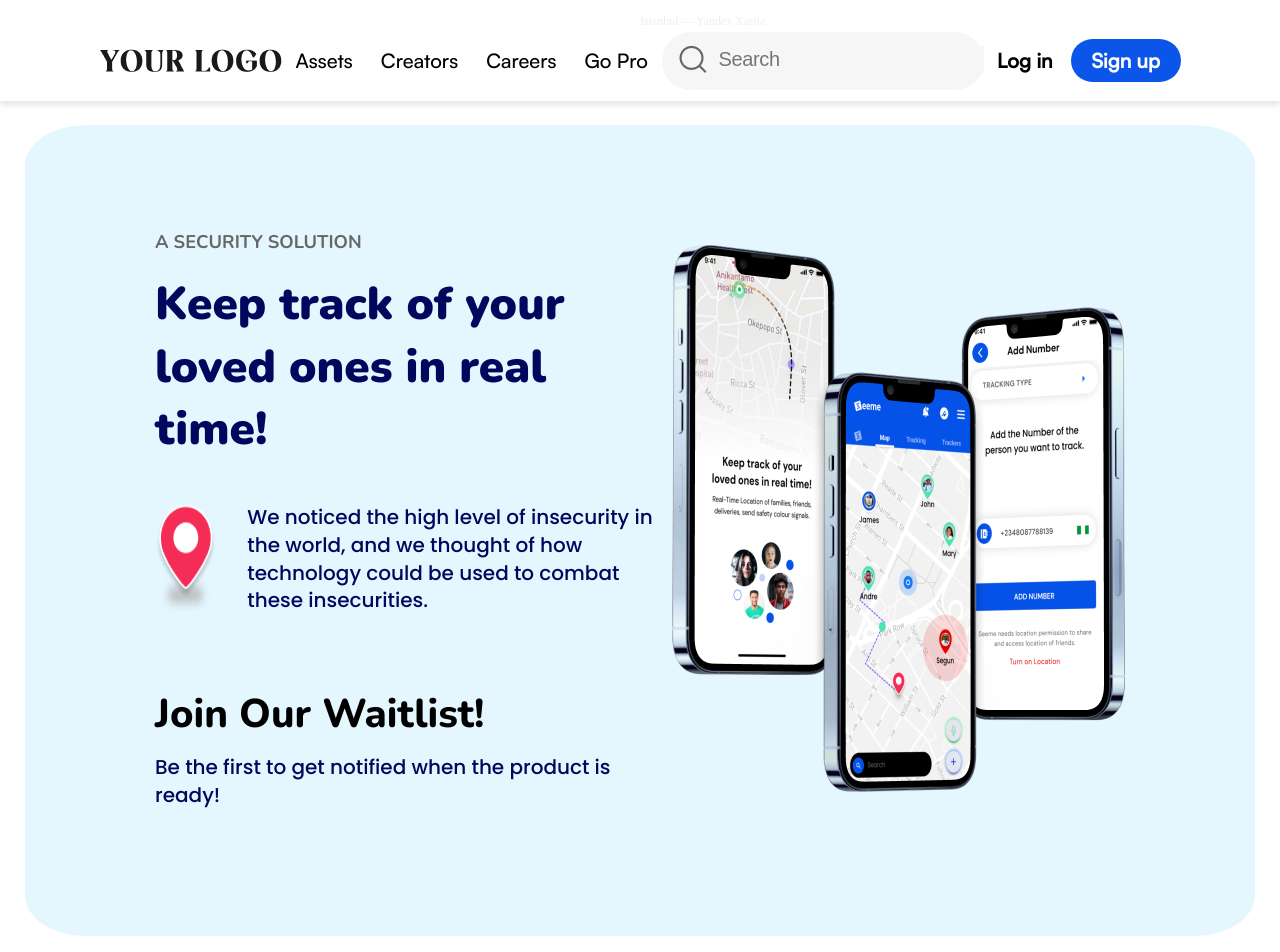
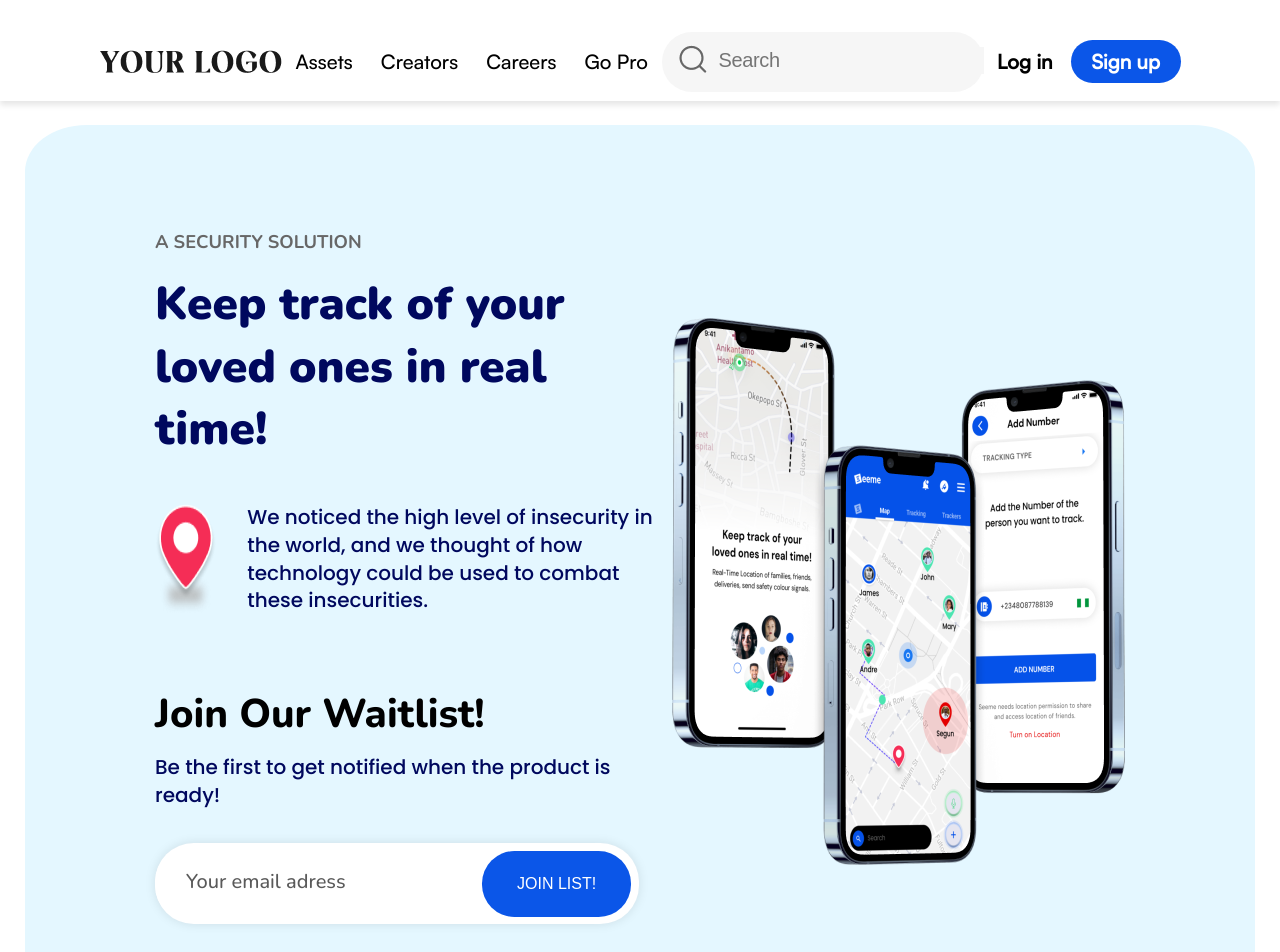
Before and after one commit to DeveloperMurodjon/Seem-landing, a plain HTML site: page index.html in a window 1280 px wide. Shown: the top 952 px of the page. Drawn offline with nearby package versions, Linux system fonts and the light colour scheme; files whose address does not match are found by name.

Commit message:
added input email

```diff
--- a/css/style.css
+++ b/css/style.css
@@ -1,4 +1,9 @@
 @import url(./fonts.css);
+@import url(https://fonts.googleapis.com/css2?family=Nunito:wght@100;200;300;400;500;600;800;900&display=swap);
+
+body {
+  font-family: "Nunito", sans-serif;
+}
 *,
 *::before,
 *::after {
@@ -115,7 +120,7 @@
 .hero-content {
   border-radius: 5%;
   background-color: #e4f7ff;
-  padding: 104px 130px 126px 130px;
+  padding: 104px 130px 97px 130px;
   display: flex;
   flex-direction: row;
   align-items: center;
@@ -152,9 +157,44 @@
   padding: 71.83px 0 12.5px 0;
   line-height: 54.56px;
   font-size: 40px;
-  font-family: "Nunito";
+  font-family: "Nunito" sans-serif;
   font-weight: 800;
   color: black;
+}
+.email-adress {
+  box-shadow: 0px 0px 10.6703px rgba(0, 0, 0, 0.1);
+  border-radius: 38.7688px;
+  margin: 3.3rem 3.3rem 3.3rem 0;
+  display: flex;
+  align-items: center;
+  overflow: hidden;
+  background-color: #fff;
+}
+.email-adress__input {
+  padding: 24px 0 25px 31px;
+  flex: 1;
+  border: none;
+  outline: none;
+  font-size: 16px;
+  border-radius: 30px 0 0 30px;
+}
+.email-adress__input::placeholder {
+  font-family: "Nunito";
+  font-weight: 500;
+  font-size: 2rem;
+  line-height: 2.7rem;
+  color: #5a5a5a;
+}
+.join-button {
+  font-family: "Nunito" sans-serif;
+  background: #0b56e8;
+  border-radius: 32.3666px;
+  padding: 24px 35px;
+  margin: 7.83px;
+  color: white;
+  border: none;
+  cursor: pointer;
+  font-size: 16px;
 }
 .left-side__description {
   color: #00085e;
--- a/index.html
+++ b/index.html
@@ -63,6 +63,14 @@
               <div class="left-side__description">
                 Be the first to get notified when the product is ready!
               </div>
+              <div class="email-adress">
+                <input
+                  type="email"
+                  class="email-adress__input"
+                  placeholder="Your email adress"
+                />
+                <button class="join-button">JOIN LIST!</button>
+              </div>
               <div class="join"></div>
             </div>
             <div class="right-side">
@@ -96,8 +104,7 @@
           <a
             href="https://yandex.uz/maps/geo/istanbul/2215936820/?ll=29.103388%2C40.999900&tilt=0.8726646259971648&utm_medium=mapframe&utm_source=maps&z=11.63"
             class="map-link"
-            >Istanbul — Yandex Xarita</a
-          >
+          ></a>
           <iframe
             src="https://yandex.uz/map-widget/v1/?ll=29.103388%2C40.999900&mode=search&ol=geo&ouri=ymapsbm1%3A%2F%2Fgeo%3Fdata%3DCgoyMjE1OTM2ODIwEhNUw7xya2l5ZSwgxLBzdGFuYnVsIgoNTtPnQRV9CyRC&tilt=0.8726646259971648&z=11.63"
             width="560"
```
